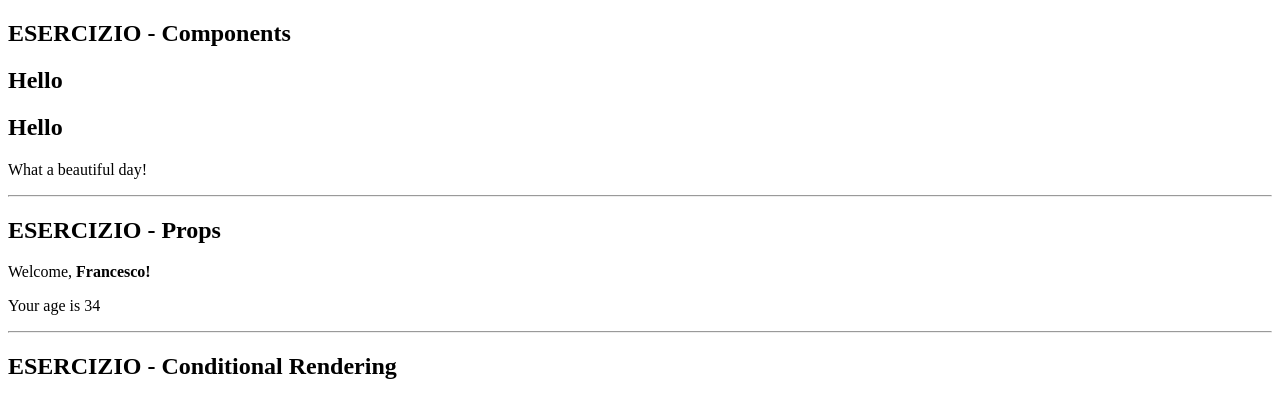
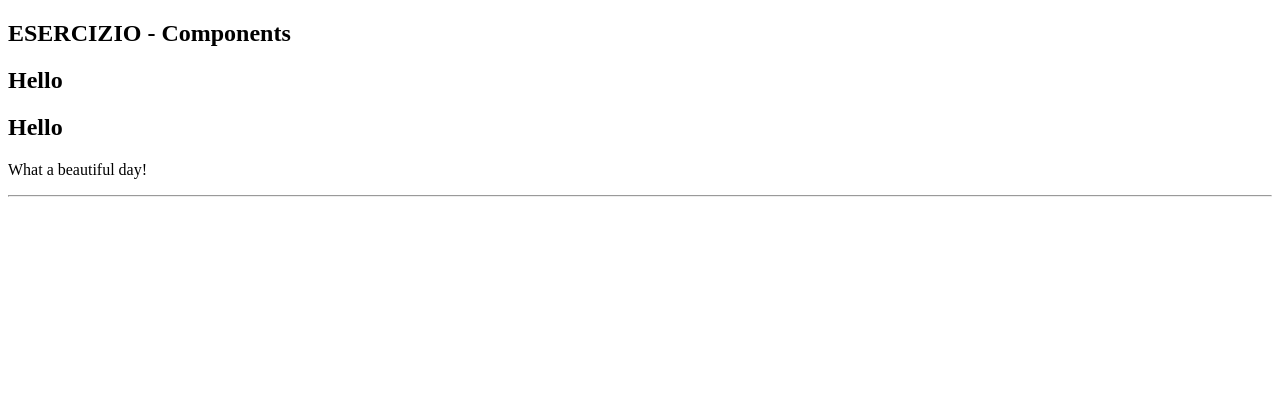
Before and after one commit to devnox89/Reactexe, a React (Vite) app: page / in a window 1280 px wide. Shown: the top 418 px of the page. Built offline with nearby package versions, Linux system fonts and the light colour scheme.

Commit message:
Fix components

```diff
--- a/src/1-components/Hello.jsx
+++ /dev/null
@@ -1,3 +0,0 @@
-export function Hello() {
-    return  <h2>Hello</h2>;
-}
--- a/src/2-props/Age.jsx
+++ /dev/null
@@ -1,5 +0,0 @@
-export function Age({ age }) {
-    return (
-        <p>Your age is {age}</p>
-    );
-}
--- a/src/2-props/Welcome.jsx
+++ /dev/null
@@ -1,10 +0,0 @@
-import { Age } from "./Age";
-
-export function Welcome({ name, age }) {
-    return (
-        <div>
-            <p>Welcome, <strong>{name}!</strong></p>
-            <Age age={age} />
-        </div>
-    );
-}
--- a/src/App.jsx
+++ b/src/App.jsx
@@ -1,18 +1,15 @@
-import { Hello } from "./1-components/Hello";
-import { Welcome } from "./2-props/Welcome";
+import { Hello } from "./Components";
 
 export function App() {
     return (
         <div>
             <h2>ESERCIZIO - Components</h2>
             <Hello />
+            {/* SPIEGAZIONE
+            possiamo utilizzare più volte il componente, questo verrà visualizzato a blocco subito dopo il primo component. */}
             <Hello />
             <p>What a beautiful day!</p>
             <hr />
-            <h2>ESERCIZIO - Props</h2>
-            <Welcome name="Francesco" age={34} />
-            <hr />
-            <h2>ESERCIZIO - Conditional Rendering</h2>
         </div>
     );
 }
```
